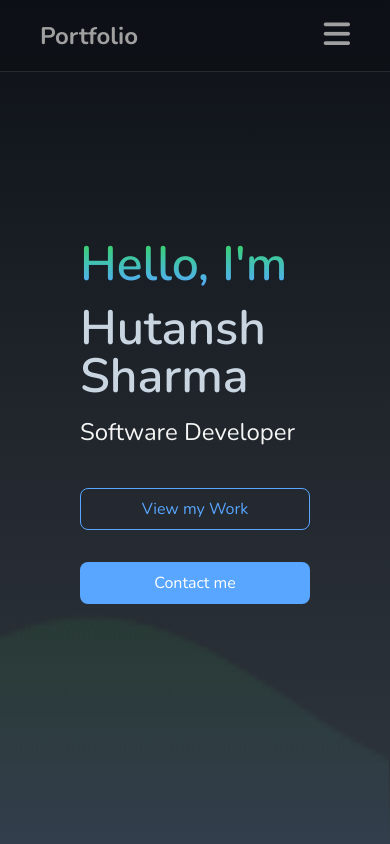
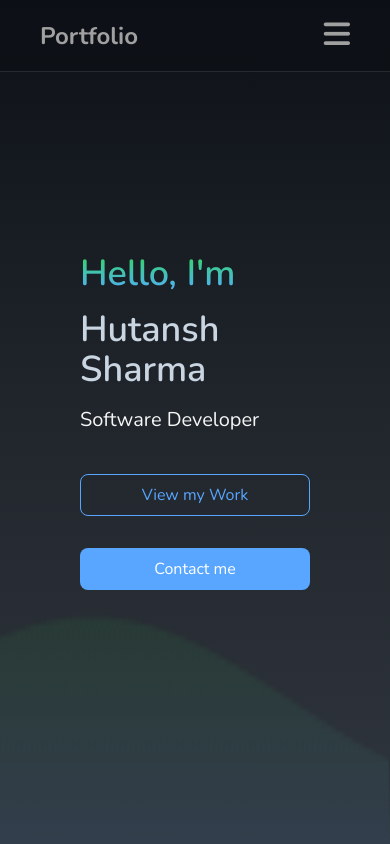
Before and after one commit to HutanshSharma/PortFolio, a React (Vite) app: page / in a window 390 px wide. Shown: the top 844 px of the page. Built offline with nearby package versions, Linux system fonts and the light colour scheme.

Commit message:
corrected responsiveness

```diff
--- a/src/components/header/MainPage.jsx
+++ b/src/components/header/MainPage.jsx
@@ -15,9 +15,9 @@ export default function MainPage({projects,contact,ref,active}){
         <div className={`${mainclass} flex flex-col justify-center`} ref={ref} id="home">
             <div className="flex flex-col mx-20 md:mx-40 gap-10">
                 <div className={slideclass}>
-                    <h1 className="text-5xl md:text-6xl bg-gradient-to-b from-[#39d353] to-[#58a6ff] font-semibold bg-clip-text text-transparent">Hello, I'm</h1>
-                    <h1 className="text-5xl md:text-6xl font-semibold text-slate-300">Hutansh Sharma</h1>
-                    <h2 className="text-2xl md:text-3xl text-stone-100">Software Developer</h2>
+                    <h1 className="text-4xl sm:text-5xl md:text-6xl bg-gradient-to-b from-[#39d353] to-[#58a6ff] font-semibold bg-clip-text text-transparent">Hello, I'm</h1>
+                    <h1 className="text-4xl sm:text-5xl md:text-6xl font-semibold text-slate-300">Hutansh Sharma</h1>
+                    <h2 className="text-xl sm:text-2xl md:text-3xl text-stone-100">Software Developer</h2>
                 </div>
                 <div className="flex flex-col sm:flex-row gap-8 z-1">
                     <button onClick={()=>handleclick(projects)} className="border-1 border-[#58a6ff] py-2 px-4 rounded-lg text-[#58a6ff] hover:bg-[#58a6ff] hover:text-white ease-in-out duration-300">View my Work</button>
```
